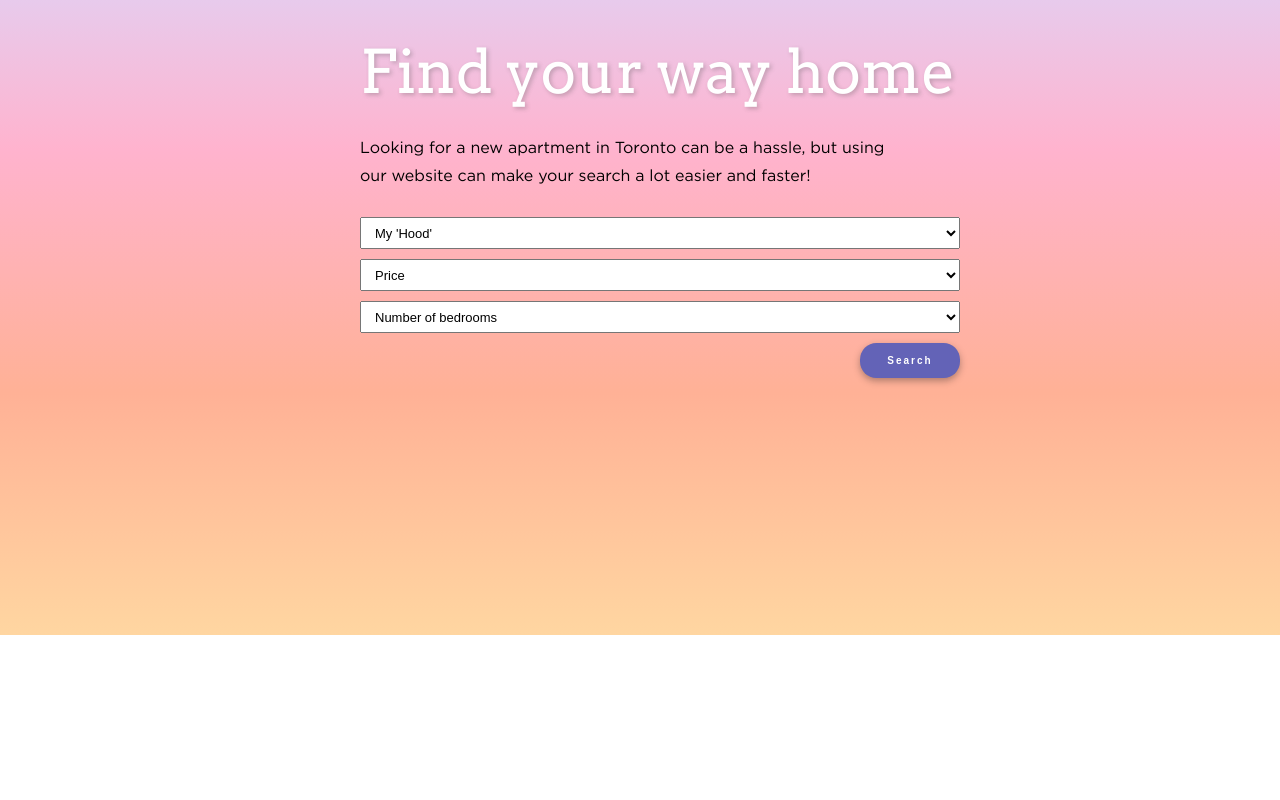
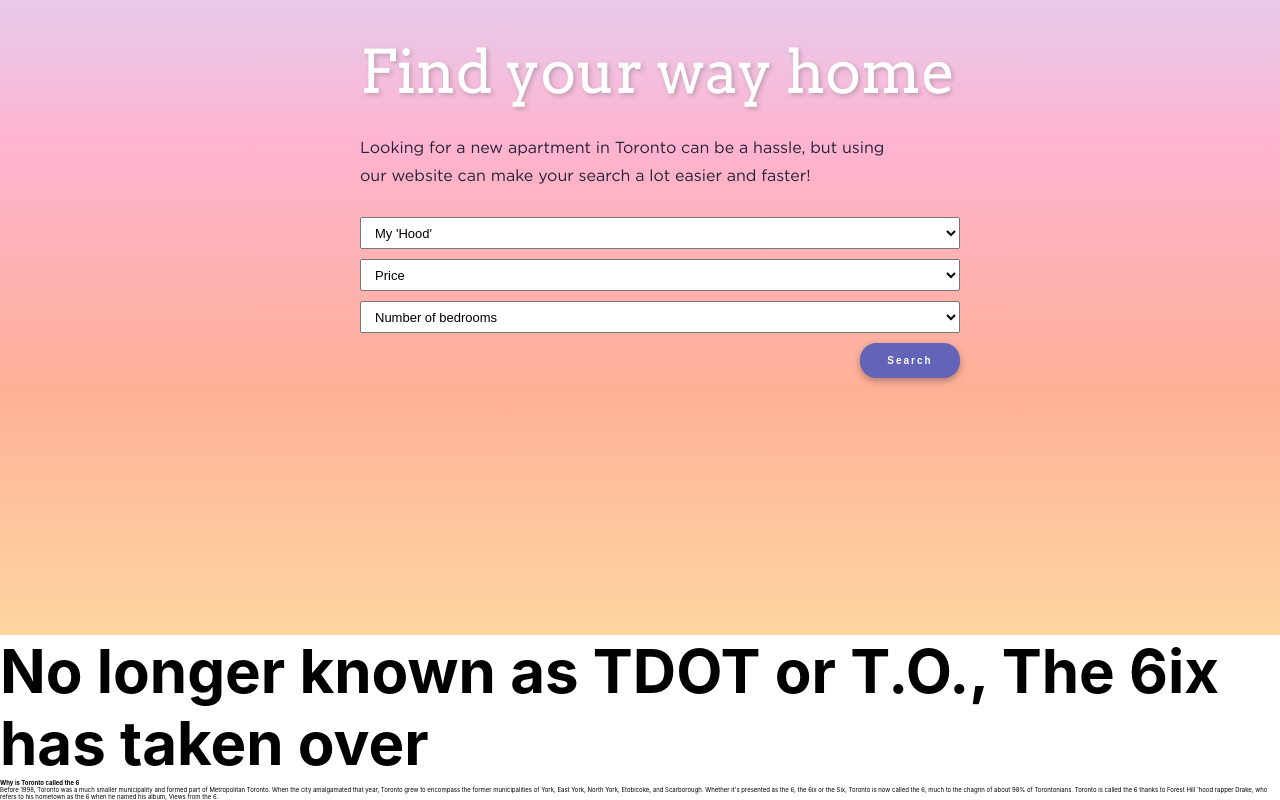
Before and after one commit to JuanTValdez/Living-in-the-Six, a React (Create React App) app: page / in a window 1280 px wide. Shown: the part 193-993 px from the top of the page. Before the commit the page ends 828 px from the top, so only its background shows below. Built offline with nearby package versions, Linux system fonts and the light colour scheme.

Commit message:
continue home component

```diff
--- a/src/components/Home.js
+++ b/src/components/Home.js
@@ -1,8 +1,24 @@
-import React from 'react';
+// import { useEffect, useState } from 'react';
 import NavBar from '../components/NavBar.js';
 import '../styles/Home.css';
 
 export default function Home() {
+	// const [data, setData] = useState();
+	// const options = {
+	// 	method: 'GET',
+	// 	headers: {
+	// 		accept: 'application/json',
+	// 		'REPLIERS-API-KEY': 'REPLIERS-API-KEY: pNWk2VQ5bGdSk1uHUC2lFOL2cdd6T6',
+	// 	},
+	// };
+
+	// useEffect(() => {
+	// 		fetch('https://sandbox.repliers.io/listings/deleted', options)
+	// 		.then((response) => response.json())
+	// 		.then((response) => console.log('RESPONSE: ', response))
+	// 		.catch((err) => console.error(err));
+	// }, []);
+
 	return (
 		<>
 			<NavBar />
@@ -52,6 +68,20 @@ export default function Home() {
 					</form>
 				</div>
 			</div>
+			<h1 className='headline font-size-60'>
+				No longer known as TDOT or T.O., The 6ix has taken over
+			</h1>
+			<h5 className='sub-heading'>Why is Toronto called the 6</h5>
+			<p className='headline-info'>
+				Before 1998, Toronto was a much smaller municipality and formed part of
+				Metropolitan Toronto. When the city amalgamated that year, Toronto grew
+				to encompass the former municipalities of York, East York, North York,
+				Etobicoke, and Scarborough. Whether it's presented as the 6, the 6ix or
+				the Six, Toronto is now called the 6, much to the chagrin of about 98%
+				of Torontonians. Toronto is called the 6 thanks to Forest Hill 'hood
+				rapper Drake, who refers to his hometown as the 6 when he named his
+				album, Views from the 6.
+			</p>
 		</>
 	);
 }
--- a/src/styles/Home.css
+++ b/src/styles/Home.css
@@ -26,6 +26,7 @@
 		line-height: 1.75;
 		margin: 2.6rem 0;
 		width: 90%;
+		color: var(--dark);
 	}
 
 	& button {
```
